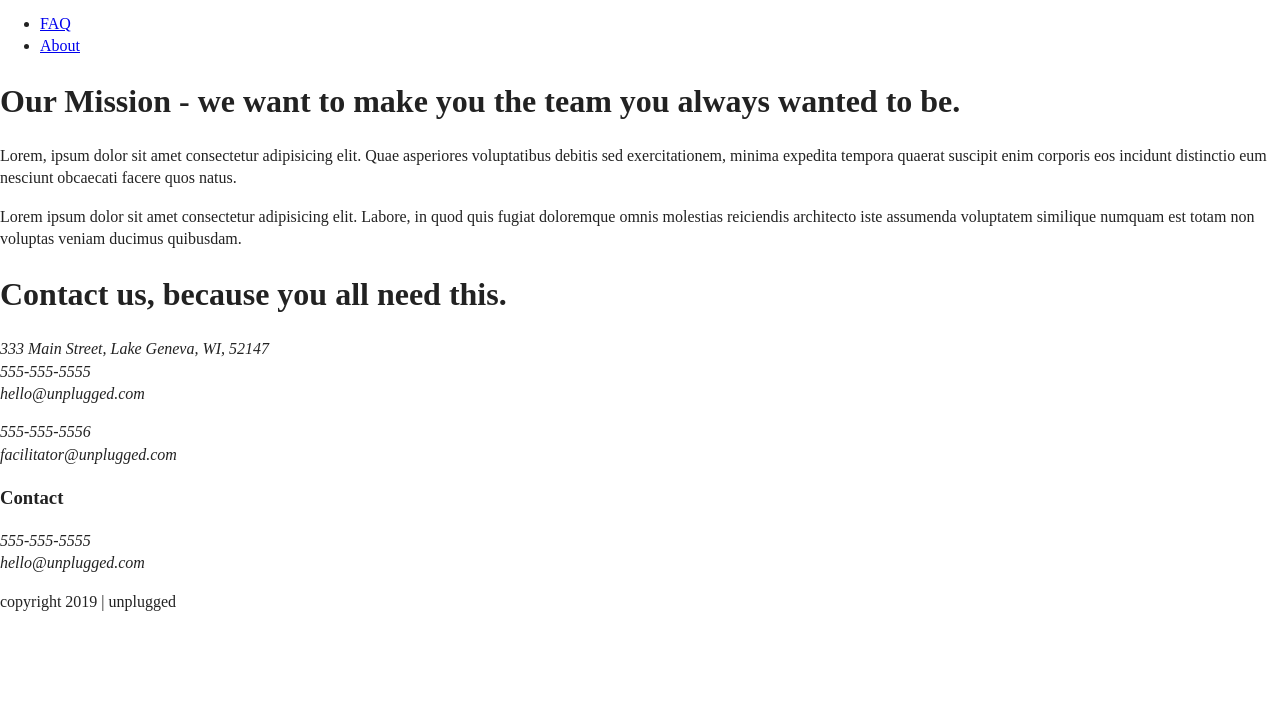
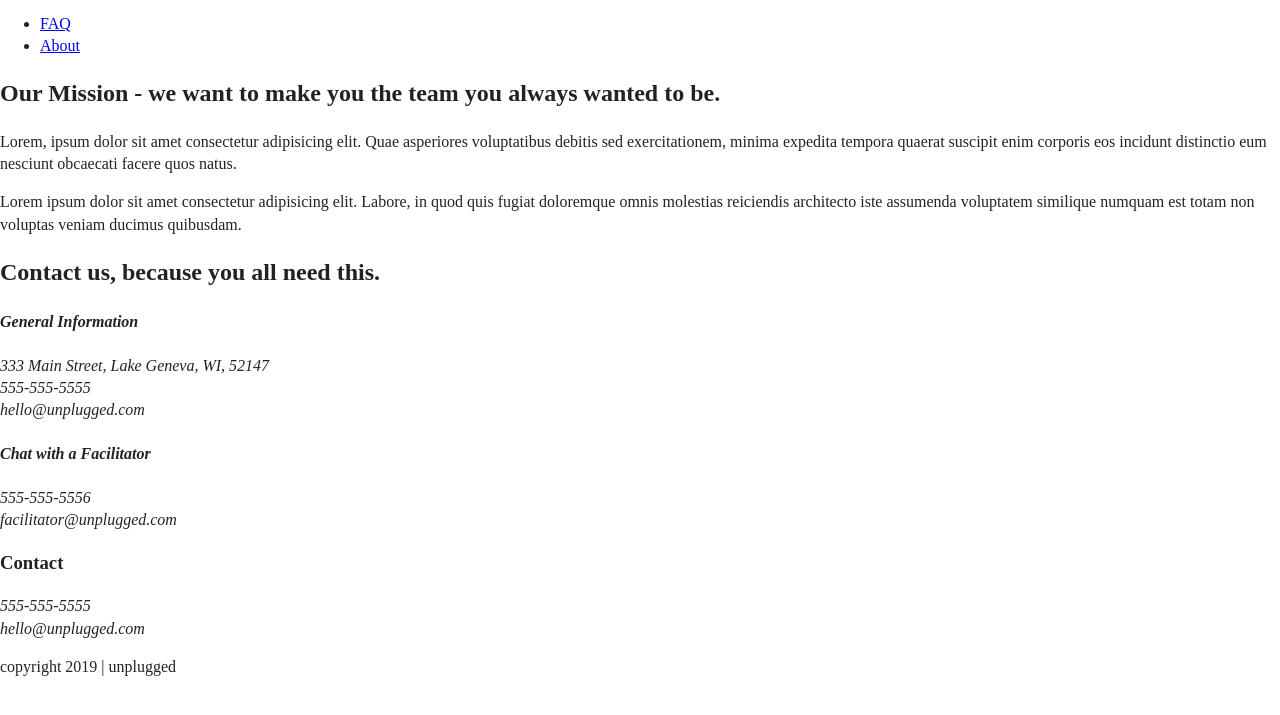
Before and after one commit to KelliBre/unplugged-website, a website: page about/index.html in a window 1280 px wide. Shown: the part 27-742 px from the top of the page. Drawn offline with Linux system fonts and the light colour scheme.

Commit message:
Updated class names to reflect skillcrush code and fix a div within the contact section.

```diff
--- a/about/index.html
+++ b/about/index.html
@@ -42,39 +42,41 @@
 
     <section class="mission">
       <div class="content-wrapper">
+        <h2>Our Mission - we want to make you the team you always wanted to be.</h2>
         <div class="mission-content">
-          <h1>Our Mission - we want to make you the team you always wanted to be.</h1>
           <p>Lorem, ipsum dolor sit amet consectetur adipisicing elit. Quae asperiores voluptatibus debitis sed exercitationem, minima expedita tempora quaerat suscipit enim corporis eos incidunt distinctio eum nesciunt obcaecati facere quos natus.</p>
           <p>Lorem ipsum dolor sit amet consectetur adipisicing elit. Labore, in quod quis fugiat doloremque omnis molestias reiciendis architecto iste assumenda voluptatem similique numquam est totam non voluptas veniam ducimus quibusdam.</p>
         </div> <!--mission content end-->
       </div><!--content wrapper end-->
     </section>
+
     <section class="map">
       <figure>
 
       </figure>
     </section>
+
     <section class="contact-section">
       <div class="content-wrapper">
-        <h1>Contact us, because you all need this.</h1>
-        <div class="general-information">
-          <address>
-            <p>
-              333 Main Street, Lake Geneva, WI, 52147<br>
-              555-555-5555<br>
-              hello@unplugged.com
-            </p>
-          </address>
-        </div><!--General info end-->
-
-          <div class="facilitator">
-            <address>
+        <h2>Contact us, because you all need this.</h2>
+        <div class="contact-content">
+          <address class="contact-content">
+            <div>
+                <h4>General Information</h4>
+                <p>
+                  333 Main Street, Lake Geneva, WI, 52147<br>
+                  555-555-5555<br>
+                  hello@unplugged.com
+                </p>
+            </div>
+            <div>
+              <h4>Chat with a Facilitator</h4>
               <p>
                 555-555-5556<br>
                 facilitator@unplugged.com
               </p>
-            </address>
-          </div><!--facilitator end-->
+            </div>
+          </address><!--Content-content wrapper end-->
       </div><!--Content wrapper end-->
     </section>
 
```
